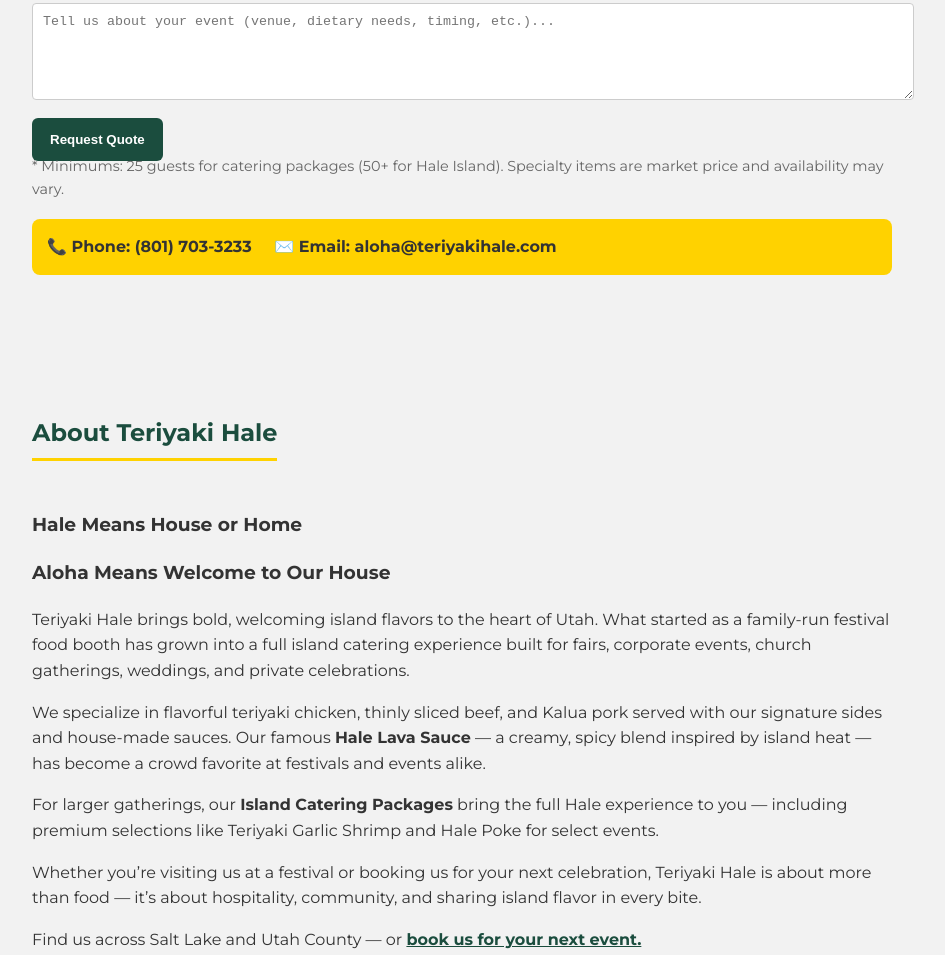
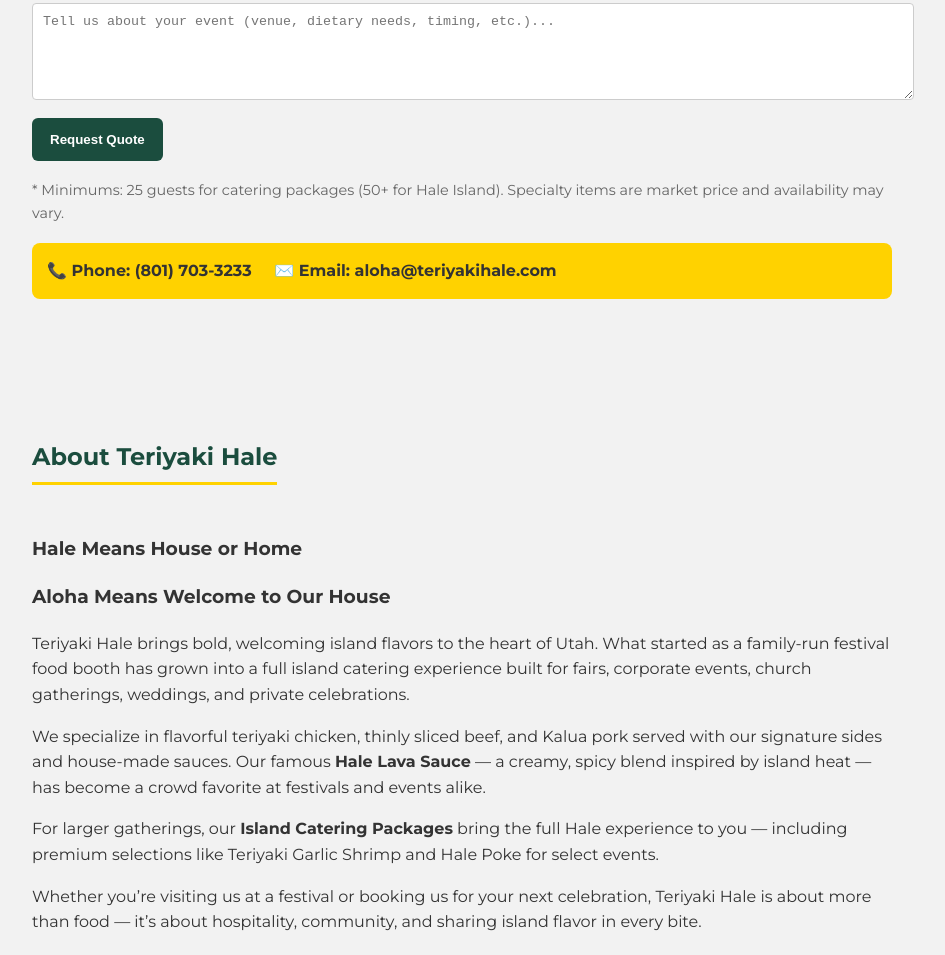
Before and after one commit to mleilua1/teriyakihale, a plain HTML site: page index.html in a window 1280 px wide. Shown: the part 5360-6315 px from the top of the page, without its empty margins (178-1123 px from the left). Drawn offline with Linux system fonts and the light colour scheme.

Commit message:
Update index.html

```diff
--- a/index.html
+++ b/index.html
@@ -604,7 +604,8 @@
         Request Quote
       </button>
 
-      <p style="font-size:0.9em; color:#666; margin-top:-6px;">
+     <p style="font-size:0.9em; color:#666; margin-top:18px;">
+
         * Minimums: 25 guests for catering packages (50+ for Hale Island). Specialty items are market price and availability may vary.
       </p>
 
```
